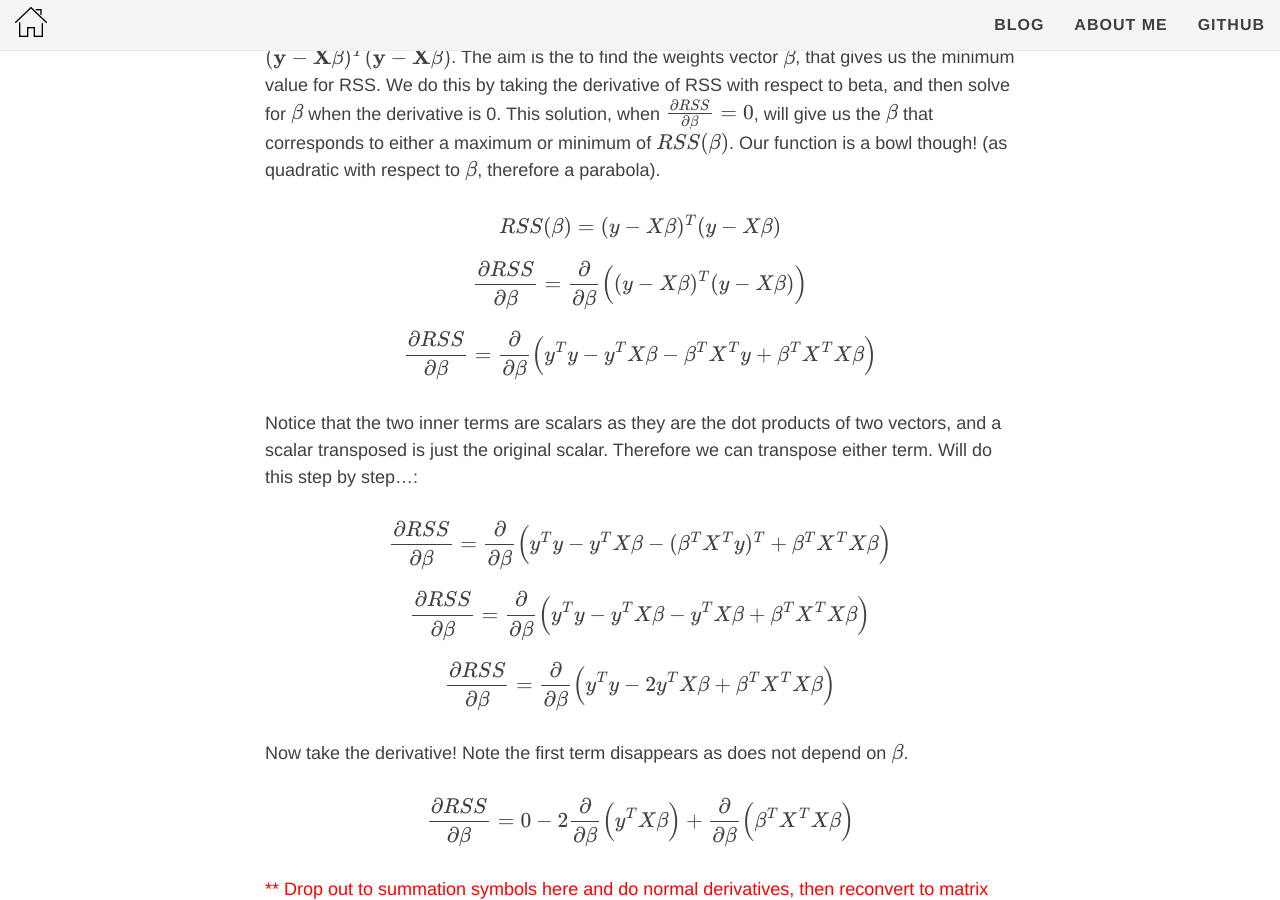
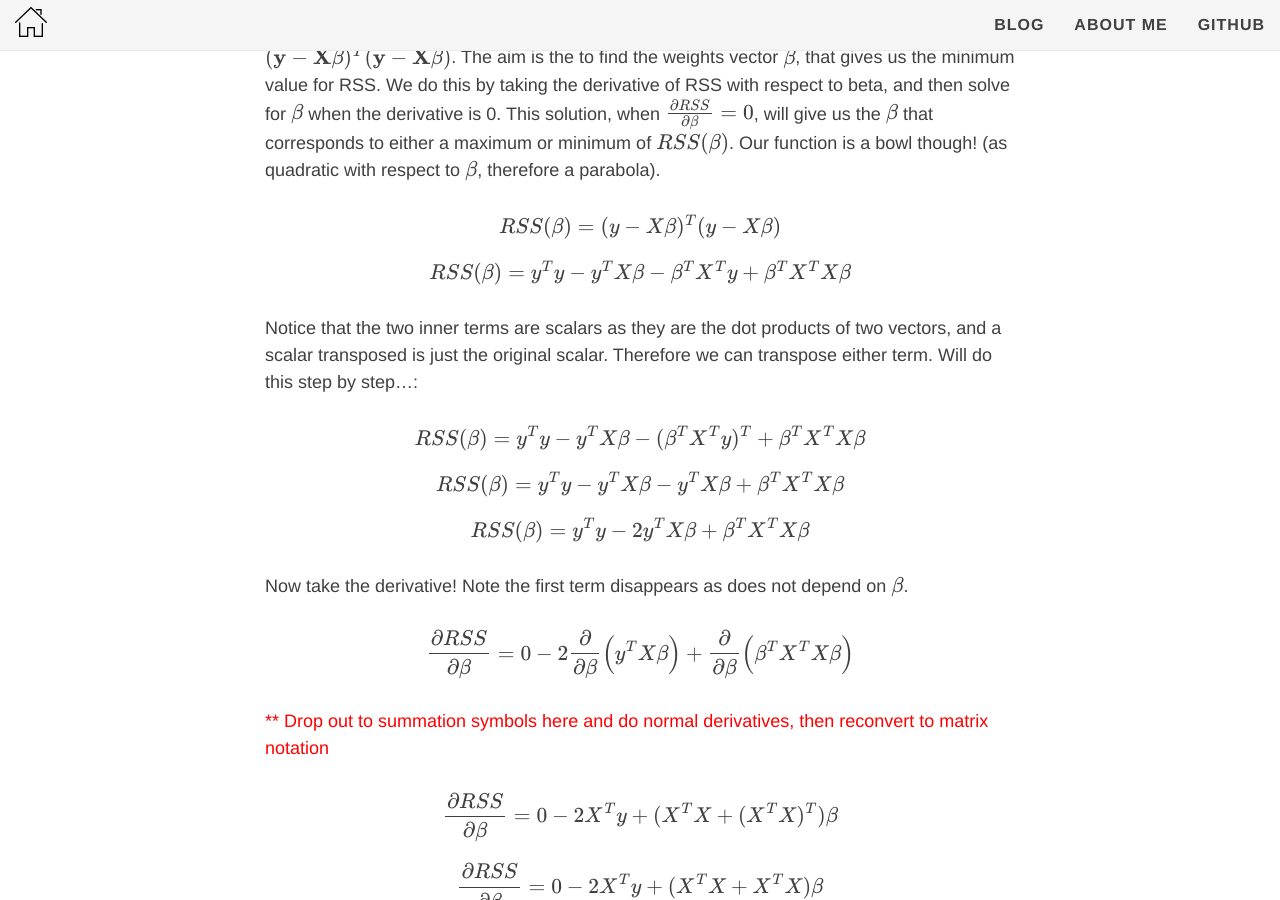
Before and after one commit to jcornford/jcornford.github.io, a Jekyll site: the page built from _posts/2017-01-7-least squares for dummies.md, in a window 1280 px wide and 900 px high, scrolled down 1207 px. Built offline with Jekyll 4.4.1, drawn with Linux system fonts in a browser that asks for light colours; nearby versions of some CDN libraries; formulas are drawn with MathJax 3; comment, search, counter and statistics services are not loaded.

Commit message:
update post 2

```diff
--- a/_posts/2017-01-7-least squares for dummies.md
+++ b/_posts/2017-01-7-least squares for dummies.md
@@ -46,21 +46,18 @@
 $$ RSS(\beta) = (y-X\beta)^T(y-X\beta) $$
 
 
-$$ \frac{\partial RSS}{\partial \beta} = \frac{\partial}{\partial \beta} \Big( (y-X\beta)^T(y-X\beta) \Big) $$
-
-
-$$ \frac{\partial RSS}{\partial \beta} = \frac{\partial}{\partial \beta} \Big( y^Ty - y^TX\beta -\beta^TX^Ty +\beta^TX^TX\beta \Big) $$
+$$ RSS(\beta)=  y^Ty - y^TX\beta -\beta^TX^Ty +\beta^TX^TX\beta  $$
 
 Notice that the two inner terms are scalars as they are the dot products of two vectors, and a scalar transposed is just
  the original scalar. Therefore we can transpose either term. Will do this step by step...:
 
-$$ \frac{\partial RSS}{\partial \beta} = \frac{\partial}{\partial \beta} \Big( y^Ty - y^TX\beta - (\beta^TX^Ty)^T +\beta^TX^TX\beta \Big) $$
+$$ RSS(\beta) = y^Ty - y^TX\beta - (\beta^TX^Ty)^T +\beta^TX^TX\beta  $$
 
 
-$$ \frac{\partial RSS}{\partial \beta} = \frac{\partial}{\partial \beta} \Big( y^Ty - y^TX\beta - y^TX\beta +\beta^TX^TX\beta \Big) $$
+$$ RSS(\beta) =  y^Ty - y^TX\beta - y^TX\beta +\beta^TX^TX\beta  $$
 
 
-$$ \frac{\partial RSS}{\partial \beta} = \frac{\partial}{\partial \beta} \Big( y^Ty - 2y^TX\beta +\beta^TX^TX\beta \Big) $$
+$$ RSS(\beta) =  y^Ty - 2y^TX\beta +\beta^TX^TX\beta  $$
 
 
 Now take the derivative! Note the first term disappears as does not depend on $\beta$.
```
